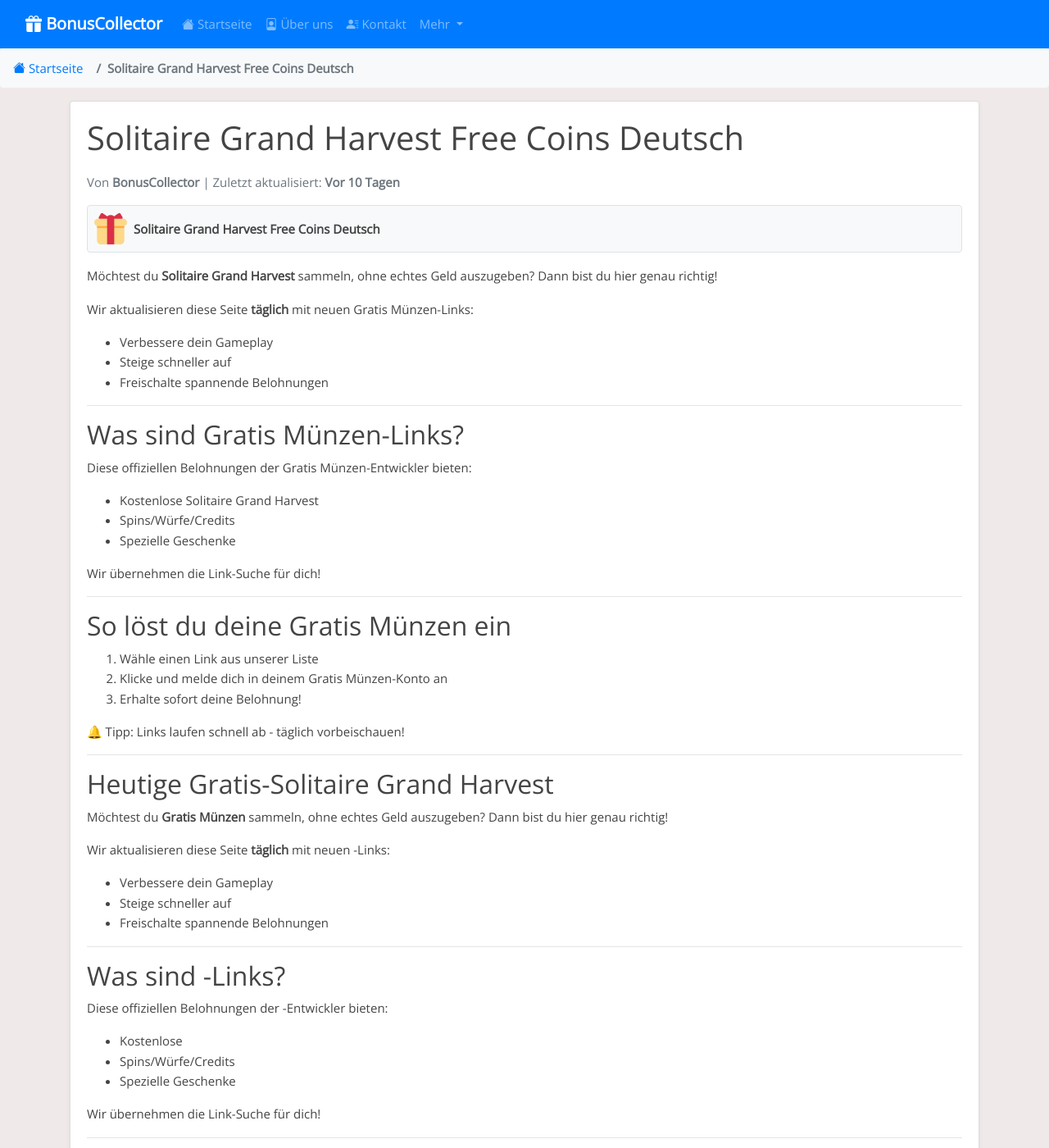
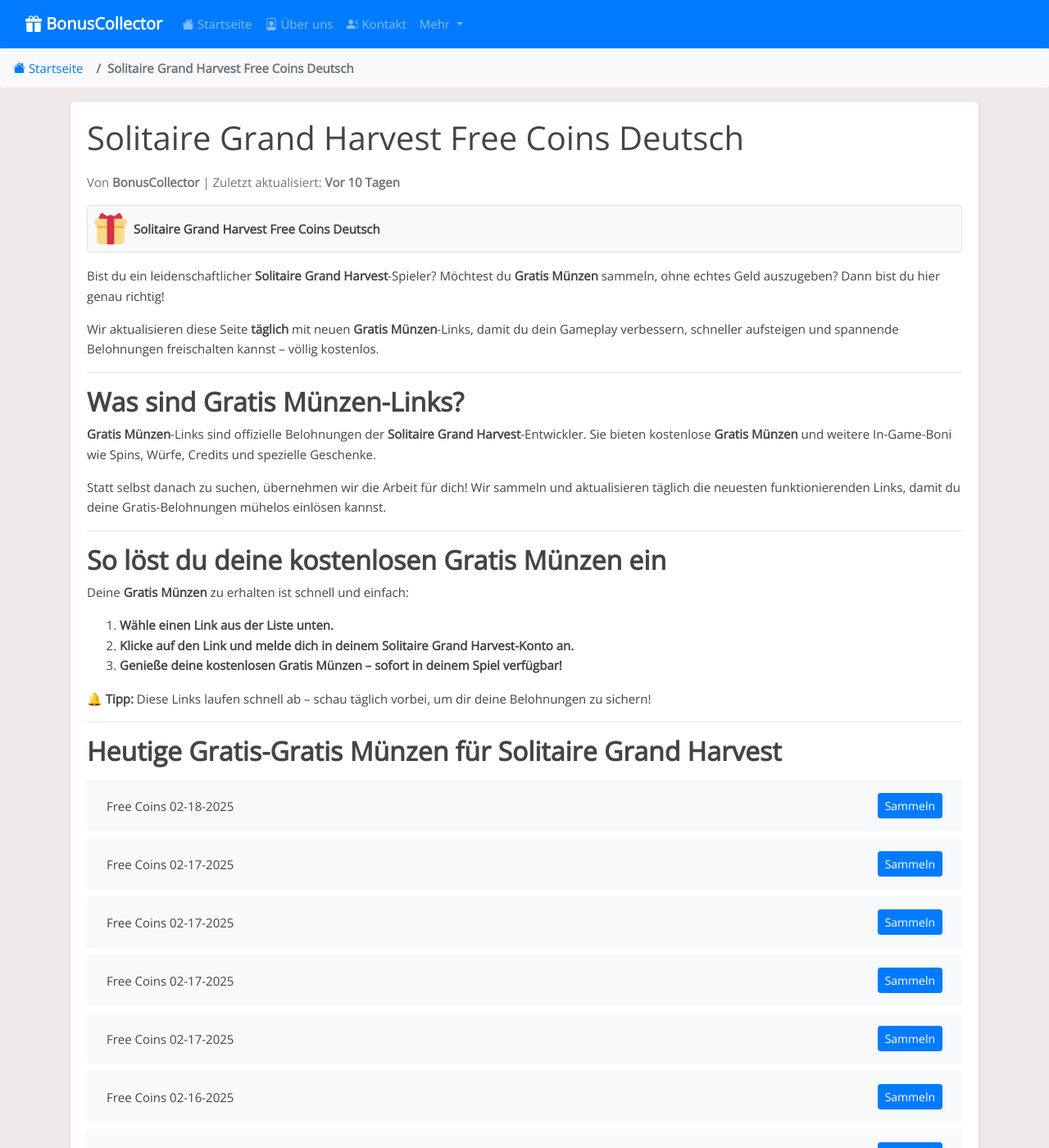
Before and after one commit to Prollad99/bs-de, a Jekyll site: the page built from _posts/2025-01-18-solitaire-grand-harvest.md, in a window 1280 px wide and 1400 px high. Shown: the whole window at 82% size. Built offline with Jekyll 4.4.1, drawn with Linux system fonts in a browser that asks for light colours; some of the changed text lies outside the part shown.

Commit message:
Update solitaire-grand-harvest reward links, content, and last modified date

```diff
--- a/_includes/solitaire-grand-harvest_footer.html
+++ b/_includes/solitaire-grand-harvest_footer.html
@@ -1,65 +1,38 @@
-<div class="footer-content">
-    <hr>
+---
 
-    <section class="why-save">
-      <h2>Warum diese Seite speichern?</h2>
-      <div class="benefits">
-        <div class="benefit-item">
-          <h3>✅ Tägliche Updates</h3>
-          <p>Immer aktuelle Gratis Münzen-Links</p>
-        </div>
-        <div class="benefit-item">
-          <h3>✅ 100% Sicher</h3>
-          <p>Geprüfte Links von Solitaire Grand Harvest</p>
-        </div>
-        <div class="benefit-item">
-          <h3>✅ Komplett kostenlos</h3>
-          <p>Keine Anmeldung, keine Gebühren</p>
-        </div>
-      </div>
-    </section>
+## **Warum solltest du diese Seite speichern?**
 
-    <hr>
+Wir machen es dir leicht, in **Solitaire Grand Harvest** vorne mit dabei zu sein – mit täglichen Updates und geprüften Links. Hier sind die Gründe, warum du uns täglich besuchen solltest:
 
-    <section class="pro-tips">
-      <h2>Profi-Tipps für maximale Gratis Münzen</h2>
-      <div class="tip-grid">
-        <div class="tip">
-          <h4>Clever einsetzen</h4>
-          <p>Spare Spins für Events mit hohen Belohnungen</p>
-        </div>
-        <div class="tip">
-          <h4>Strategisch verwalten</h4>
-          <p>Investiere Münzen gezielt für schnellen Fortschritt</p>
-        </div>
-        <div class="tip">
-          <h4>Täglich einloggen</h4>
-          <p>Sichere dir zeitlich begrenzte Links</p>
-        </div>
-      </div>
-    </section>
+✅ **Tägliche Updates:** Wir posten jeden Tag die neuesten kostenlosen **Gratis Münzen**-Links.
+✅ **100 % sicher & geprüft:** Alle Links stammen aus offiziellen **Solitaire Grand Harvest**-Quellen.
+✅ **Komplett kostenlos:** Keine Anmeldung, keine versteckten Gebühren – nur kostenlose In-Game-Belohnungen!
 
-    <hr>
+---
 
-    <section class="faq">
-      <h2>Häufige Fragen</h2>
-      <div class="faq-item">
-        <h3>Sind die Links sicher?</h3>
-        <p>Ja! Alle Links stammen aus offiziellen Solitaire Grand Harvest-Quellen.</p>
-      </div>
-      <div class="faq-item">
-        <h3>Update-Häufigkeit?</h3>
-        <p>Tägliche Aktualisierungen garantierte frische Links.</p>
-      </div>
-      <div class="faq-item">
-        <h3>Link funktioniert nicht?</h3>
-        <p>Neue Links kommen bald - einfach später nochmal versuchen!</p>
-      </div>
-    </section>
+## **Maximiere deine Gratis-Gratis Münzen mit diesen Profi-Tipps**
 
-    <hr>
+Möchtest du das Beste aus deinen kostenlosen Belohnungen herausholen? Befolge diese Expertenstrategien:
 
-    <div class="disclaimer">
-      <p>Haftungsausschluss: Nicht verbunden mit Solitaire Grand Harvest oder dessen Entwicklern.</p>
-    </div>
-  </div>
+- **Spins & Würfe clever einsetzen:** Spare sie für Events mit hohen Belohnungen auf.
+- **Münzen & Credits geschickt verwalten:** Investiere sie strategisch, um schneller voranzukommen.
+- **Täglich einloggen:** Viele Links sind nur kurz gültig – sichere sie dir so schnell wie möglich!
+
+---
+
+## **Häufig gestellte Fragen (FAQs)**
+
+### **1. Sind diese Gratis Münzen-Links sicher?**
+Ja! Wir teilen ausschließlich Links, die direkt aus offiziellen **Solitaire Grand Harvest**-Aktionen stammen – sie sind völlig sicher und legitim.
+
+### **2. Wie oft werden die Links aktualisiert?**
+Wir aktualisieren diese Seite **täglich** mit neuen funktionierenden Links – schau also jeden Tag vorbei!
+
+### **3. Was, wenn ein Link nicht funktioniert?**
+Einige Links haben eine begrenzte Anzahl an Einlösungen oder laufen schnell ab. Falls einer nicht funktioniert, keine Sorge – neue werden bald verfügbar sein!
+
+---
+
+## **Haftungsausschluss**
+
+Wir sind **nicht mit** **Solitaire Grand Harvest** oder seinen Entwicklern **verbunden**. Diese Seite dient ausschließlich zu Informationszwecken, um Spielern zu helfen, kostenlose **Gratis Münzen** zu erhalten und das Spiel in vollen Zügen zu genießen.
--- a/_includes/solitaire-grand-harvest_post.html
+++ b/_includes/solitaire-grand-harvest_post.html
@@ -1,89 +1,27 @@
-<div class="game-content">
-    <p>Möchtest du <strong>Solitaire Grand Harvest</strong> sammeln, ohne echtes Geld auszugeben? Dann bist du hier genau richtig!</p>
+Bist du ein leidenschaftlicher **Solitaire Grand Harvest**-Spieler? Möchtest du **Gratis Münzen** sammeln, ohne echtes Geld auszugeben? Dann bist du hier genau richtig!
 
-    <div class="update-info">
-      <p>Wir aktualisieren diese Seite <strong>täglich</strong> mit neuen Gratis Münzen-Links:</p>
-      <ul>
-        <li>Verbessere dein Gameplay</li>
-        <li>Steige schneller auf</li>
-        <li>Freischalte spannende Belohnungen</li>
-      </ul>
-    </div>
+Wir aktualisieren diese Seite **täglich** mit neuen **Gratis Münzen**-Links, damit du dein Gameplay verbessern, schneller aufsteigen und spannende Belohnungen freischalten kannst – völlig kostenlos.
 
-    <hr>
+---
 
-    <section class="content-section">
-      <h2>Was sind Gratis Münzen-Links?</h2>
-      <p>Diese offiziellen Belohnungen der Gratis Münzen-Entwickler bieten:</p>
-      <ul class="benefits-list">
-        <li>Kostenlose Solitaire Grand Harvest</li>
-        <li>Spins/Würfe/Credits</li>
-        <li>Spezielle Geschenke</li>
-      </ul>
-      <p class="highlight">Wir übernehmen die Link-Suche für dich!</p>
-    </section>
+## **Was sind Gratis Münzen-Links?**
 
-    <hr>
+**Gratis Münzen**-Links sind offizielle Belohnungen der **Solitaire Grand Harvest**-Entwickler. Sie bieten kostenlose **Gratis Münzen** und weitere In-Game-Boni wie Spins, Würfe, Credits und spezielle Geschenke.
 
-    <section class="tutorial-section">
-      <h2>So löst du deine Gratis Münzen ein</h2>
-      <ol class="steps">
-        <li>Wähle einen Link aus unserer Liste</li>
-        <li>Klicke und melde dich in deinem Gratis Münzen-Konto an</li>
-        <li>Erhalte sofort deine Belohnung!</li>
-      </ol>
-      <div class="tip-box">
-        <p>🔔 Tipp: Links laufen schnell ab - täglich vorbeischauen!</p>
-      </div>
-    </section>
+Statt selbst danach zu suchen, übernehmen wir die Arbeit für dich! Wir sammeln und aktualisieren täglich die neuesten funktionierenden Links, damit du deine Gratis-Belohnungen mühelos einlösen kannst.
 
-    <hr>
+---
 
-    <section class="todays-links">
-      <h2>Heutige Gratis-Solitaire Grand Harvest</h2>
-    </section>
-  </div><div class="game-content">
-    <p>Möchtest du <strong>Gratis Münzen</strong> sammeln, ohne echtes Geld auszugeben? Dann bist du hier genau richtig!</p>
+## **So löst du deine kostenlosen Gratis Münzen ein**
 
-    <div class="update-info">
-      <p>Wir aktualisieren diese Seite <strong>täglich</strong> mit neuen -Links:</p>
-      <ul>
-        <li>Verbessere dein Gameplay</li>
-        <li>Steige schneller auf</li>
-        <li>Freischalte spannende Belohnungen</li>
-      </ul>
-    </div>
+Deine **Gratis Münzen** zu erhalten ist schnell und einfach:
 
-    <hr>
+1. **Wähle einen Link aus der Liste unten.**
+2. **Klicke auf den Link und melde dich in deinem Solitaire Grand Harvest-Konto an.**
+3. **Genieße deine kostenlosen Gratis Münzen – sofort in deinem Spiel verfügbar!**
 
-    <section class="content-section">
-      <h2>Was sind -Links?</h2>
-      <p>Diese offiziellen Belohnungen der -Entwickler bieten:</p>
-      <ul class="benefits-list">
-        <li>Kostenlose </li>
-        <li>Spins/Würfe/Credits</li>
-        <li>Spezielle Geschenke</li>
-      </ul>
-      <p class="highlight">Wir übernehmen die Link-Suche für dich!</p>
-    </section>
+> 🔔 **Tipp:** Diese Links laufen schnell ab – schau täglich vorbei, um dir deine Belohnungen zu sichern!
 
-    <hr>
+---
 
-    <section class="tutorial-section">
-      <h2>So löst du deine  ein</h2>
-      <ol class="steps">
-        <li>Wähle einen Link aus unserer Liste</li>
-        <li>Klicke und melde dich in deinem -Konto an</li>
-        <li>Erhalte sofort deine Belohnung!</li>
-      </ol>
-      <div class="tip-box">
-        <p>🔔 Tipp: Links laufen schnell ab - täglich vorbeischauen!</p>
-      </div>
-    </section>
-
-    <hr>
-
-    <section class="todays-links">
-      <h2>Heutige Gratis-</h2>
-    </section>
-  </div>
+## **Heutige Gratis-Gratis Münzen für Solitaire Grand Harvest**
```
